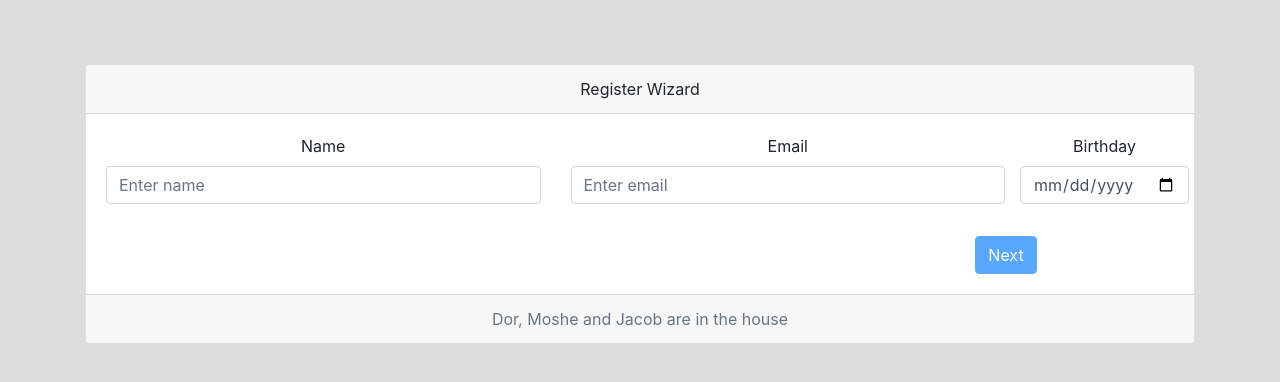
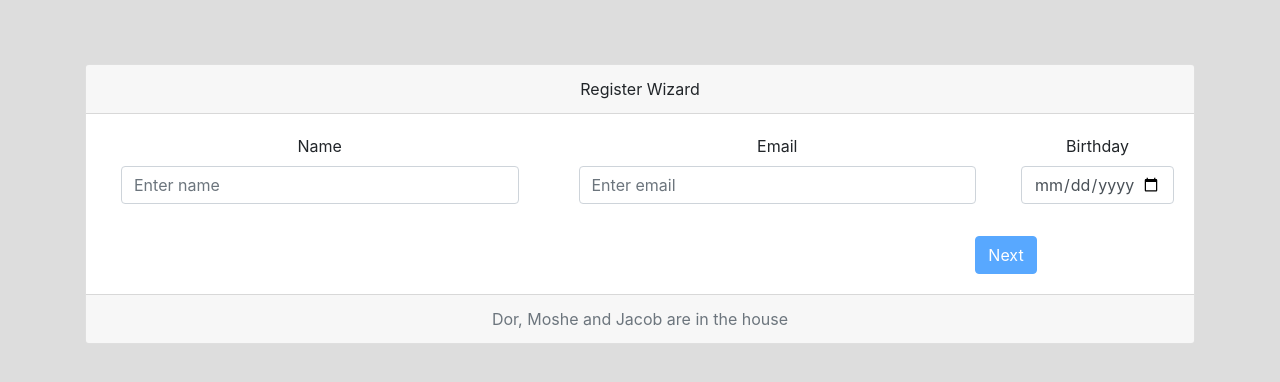
Before and after one commit to moizes86/register-wizard, a React (Create React App) app: page / in a window 1280 px wide. Shown: the top 382 px of the page. Built offline with nearby package versions, Linux system fonts and the light colour scheme.

Commit message:
Added styles and route to display-data

```diff
--- a/src/components/city-street-number/city-street-number.jsx
+++ b/src/components/city-street-number/city-street-number.jsx
@@ -5,12 +5,11 @@ import Row from "react-bootstrap/Row";
 import Col from "react-bootstrap/Col";
 import Card from "react-bootstrap/Card";
 import Button from "react-bootstrap/Button";
+import Container from "react-bootstrap/Container";
 import { Link } from "react-router-dom";
 
 const CityStreetNumber = ({ loginData, validateInput }) => {
-  const obj = localStorage.getItem("user2")
-    ? JSON.parse(localStorage.getItem("user2"))
-    : "";
+  const obj = localStorage.getItem("user2") ? JSON.parse(localStorage.getItem("user2")) : "";
   const errors =
     !loginData.city.errors.length &&
     !loginData.street.errors.length &&
@@ -28,11 +27,12 @@ const CityStreetNumber = ({ loginData, validateInput }) => {
   };
 
   return (
-    <div>
+    <Container>
       <Card className="text-center">
         <Card.Header>Register Wizard</Card.Header>
         <Card.Body>
           <Row className="mb-3">
+            <Col>
               <Form.Group as={Col} controlId="formGridCity">
                 <Form.Label>City</Form.Label>
                 <Form.Control
@@ -44,7 +44,9 @@ const CityStreetNumber = ({ loginData, validateInput }) => {
                 />
                 <ErrorMessages errors={loginData.city.errors} />
               </Form.Group>
+            </Col>
 
+            <Col>
               <Form.Group as={Col} controlId="formGridState">
                 <Form.Label>Street</Form.Label>
                 <Form.Control
@@ -56,7 +58,9 @@ const CityStreetNumber = ({ loginData, validateInput }) => {
                 />
                 <ErrorMessages errors={loginData.street.errors} />
               </Form.Group>
+            </Col>
 
+            <Col xs={2}>
               <Form.Group as={Col} controlId="formGridZip">
                 <Form.Label>Number</Form.Label>
                 <Form.Control
@@ -64,33 +68,28 @@ const CityStreetNumber = ({ loginData, validateInput }) => {
                   name="number"
                   defaultValue={obj.number}
                   onBlur={validateInput}
-                placeholder="Enter Number"
+                  placeholder=""
                 />
                 <ErrorMessages errors={loginData.number.errors} />
               </Form.Group>
+            </Col>
           </Row>
           <Row>
             <Col md={4}>
               <Link to="/">
-                <Button >Previous</Button>
+                <Button>Previous</Button>
               </Link>
             </Col>
             <Col md={{ span: 4, offset: 4 }}>
               <Link to="image-and-hobbies">
-                {errors ? (
-                  <Button onClick={setInfo}>Next</Button>
-                ) : (
-                  <Button disabled>Next</Button>
-                )}
+                {errors ? <Button onClick={setInfo}>Next</Button> : <Button disabled>Next</Button>}
               </Link>
             </Col>
           </Row>
         </Card.Body>
-        <Card.Footer className="text-muted">
-          Jacob, Dor and Moshe are in the house
-        </Card.Footer>
+        <Card.Footer className="text-muted">Jacob, Dor and Moshe are in the house</Card.Footer>
       </Card>
-    </div>
+    </Container>
   );
 };
 
--- a/src/components/display-data/display-data.jsx
+++ b/src/components/display-data/display-data.jsx
@@ -32,7 +32,7 @@ const DisplayData = () => {
         <h1>Details</h1>
       {data.map((el, i) => {
         return (
-          <ListGroup horizontal={"lg"} className="my-4" key={`${el.name}- ${i}`}>
+          <ListGroup horizontal={"xl"} className="my-4" key={`${el.name}- ${i}`}>
             <ListGroup.Item>
               <Image src={el.img} className='display-data-img' rounded />
             </ListGroup.Item>
--- a/src/components/form-wizard/form-wizard.jsx
+++ b/src/components/form-wizard/form-wizard.jsx
@@ -4,12 +4,13 @@ import { Route, Switch } from "react-router-dom";
 // Components
 import NameEmailBirthday from "../name-email-birthday/name-email-birthday";
 import CityStreetNumber from "../city-street-number/city-street-number";
-import ImageAndHobbies from '../image-and-hobbies/image-and-hobbies';
+import ImageAndHobbies from "../image-and-hobbies/image-and-hobbies";
 
 // Styles
 import "./form-wizard.css";
 import Container from "react-bootstrap/Container";
 import Form from "react-bootstrap/Form";
+import DisplayData from "../display-data/display-data";
 
 const FormWizrad = () => {
   const [loginData, setLoginData] = useState({
@@ -118,8 +119,7 @@ const FormWizrad = () => {
 
   return (
     <Form>
-      <Container>
-        <Switch>
+      <Switch>
           <Route exact path="/">
             <NameEmailBirthday loginData={loginData} validateInput={validateInput} />
           </Route>
@@ -129,8 +129,10 @@ const FormWizrad = () => {
           <Route exact path="/image-and-hobbies">
             <ImageAndHobbies loginData={loginData} validateInput={validateInput} />
           </Route>
-        </Switch>
-      </Container>
+          <Route exact path="/display-data">
+            <DisplayData />
+          </Route>
+      </Switch>
     </Form>
   );
 };
--- a/src/components/image-and-hobbies/image-and-hobbies.jsx
+++ b/src/components/image-and-hobbies/image-and-hobbies.jsx
@@ -4,6 +4,7 @@ import Form from "react-bootstrap/Form";
 import Col from "react-bootstrap/Col";
 import Card from "react-bootstrap/Card";
 import Row from "react-bootstrap/Row";
+import Container from "react-bootstrap/Container";
 import { Link } from "react-router-dom";
 import FormErrorMessages from "../form-error-messages/form-error-messages";
 
@@ -31,6 +32,7 @@ const ImageAndHobbies = ({ validateInput, loginData }) => {
 
   return (
     <>
+      <Container>
         <Card className="text-center">
           <Card.Header>Register Wizard</Card.Header>
           <Card.Body>
@@ -72,17 +74,20 @@ const ImageAndHobbies = ({ validateInput, loginData }) => {
                 </Link>
               </Col>
               <Col md={{ span: 4, offset: 4 }}>
-              <Button onClick={()=> {
-                setInfo()
-                showCard()
-              }}>Display</Button>
+                <Button
+                  onClick={() => {
+                    setInfo();
+                    showCard();
+                  }}
+                >
+                  Display
+                </Button>
               </Col>
             </Row>
           </Card.Body>
-        <Card.Footer className="text-muted">
-          Moshe, Jacob and Dor are in the house
-        </Card.Footer>
+          <Card.Footer className="text-muted">Moshe, Jacob and Dor are in the house</Card.Footer>
         </Card>
+      </Container>
     </>
   );
 };
--- a/src/components/name-email-birthday/name-email-birthday.jsx
+++ b/src/components/name-email-birthday/name-email-birthday.jsx
@@ -8,6 +8,7 @@ import Row from "react-bootstrap/Row";
 import Button from "react-bootstrap/Button";
 import Card from "react-bootstrap/Card";
 import Col from "react-bootstrap/Col";
+import Container from "react-bootstrap/Container";
 
 const NameEmailBirthday = ({ loginData, validateInput }) => {
   const obj = localStorage.getItem("user")
@@ -31,11 +32,12 @@ const NameEmailBirthday = ({ loginData, validateInput }) => {
   };
 
   return (
-    <div>
+    <Container>
       <Card className="text-center">
         <Card.Header>Register Wizard</Card.Header>
-        <Card.Body>
+        <Card.Body className="">
           <Row className="mb-3">
+            <Col>
               <Form.Group as={Col} controlId="formGridName">
                 <Form.Label>Name</Form.Label>
                 <Form.Control
@@ -48,7 +50,9 @@ const NameEmailBirthday = ({ loginData, validateInput }) => {
                 />
                 <FormErrorMessages errors={loginData.name.errors} />
               </Form.Group>
+            </Col>
 
+            <Col>
               <Form.Group as={Col} controlId="formGridEmail">
                 <Form.Label>Email</Form.Label>
                 <Form.Control
@@ -61,7 +65,9 @@ const NameEmailBirthday = ({ loginData, validateInput }) => {
                 />
                 <FormErrorMessages errors={loginData.email.errors} />
               </Form.Group>
+            </Col>
 
+            <Col xs={2}>
               <Form.Group className="mb-3" controlId="formGridBirthday">
                 <Form.Label>Birthday</Form.Label>
                 <Form.Control
@@ -73,6 +79,7 @@ const NameEmailBirthday = ({ loginData, validateInput }) => {
                 />
                 <FormErrorMessages errors={loginData.birthday.errors} />
               </Form.Group>
+            </Col>
           </Row>
           <Row>
             <Col md={{ span: 4, offset: 8 }}>
@@ -86,11 +93,9 @@ const NameEmailBirthday = ({ loginData, validateInput }) => {
             </Col>
           </Row>
         </Card.Body>
-        <Card.Footer className="text-muted">
-          Dor, Moshe and Jacob are in the house
-        </Card.Footer>
+        <Card.Footer className="text-muted">Dor, Moshe and Jacob are in the house</Card.Footer>
       </Card>
-    </div>
+    </Container>
   );
 };
 
```
Lines whose indentation alone changed are shown as unchanged.
